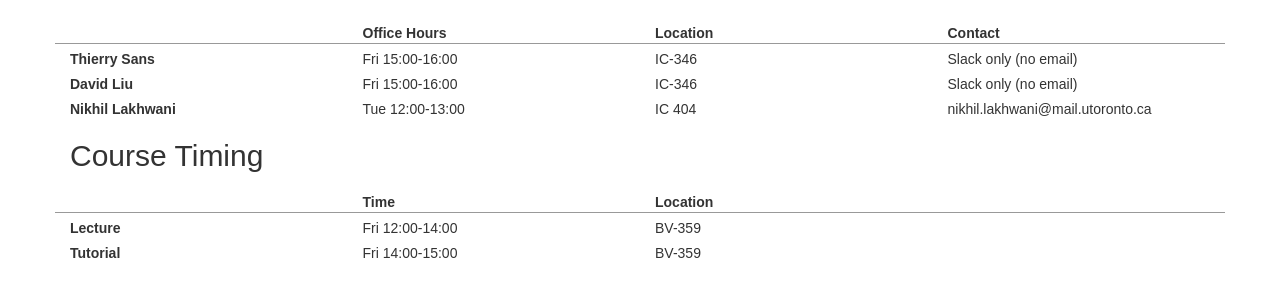
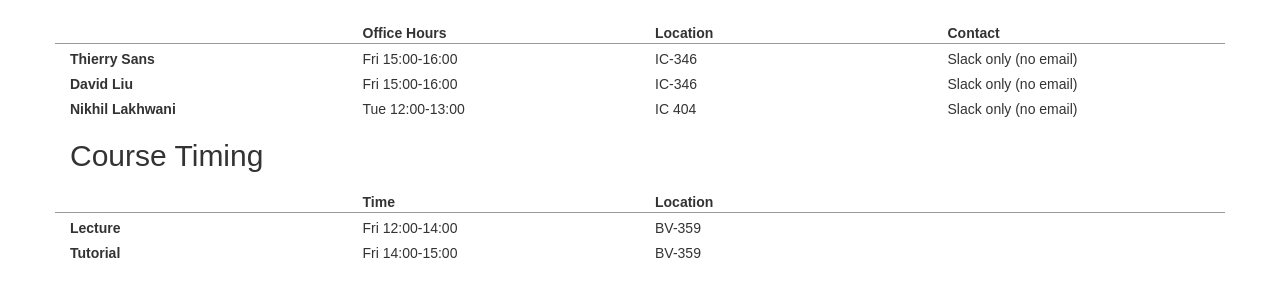
Before and after one commit to ThierrySans/CSCD71, a Jekyll site: the page built from index.md, in a window 1280 px wide and 900 px high, scrolled down 646 px. Shown: the part 159-445 px from the top of the window. Built offline with Jekyll 4.4.1, drawn with Linux system fonts in a browser that asks for light colours; nearby versions of some CDN libraries; library files that are not in the unit come from our copies; our own code applies the rules of GitHub Pages for plain Markdown files.

Commit message:
slack only

```diff
--- a/index.md
+++ b/index.md
@@ -34,7 +34,7 @@ We encourage you to post questions regarding course materials and projects on Sl
         <div class="hcolumn column3">{{a.name}}</div>
         <div class="column3">{{a.hours}}</div>
         <div class="column3">{{a.location}}</div>
-        <div class="column3">{{a.contact}}</div>
+        <div class="column3">Slack only (no email)</div>
     </div>
     {% endfor %}
 </div>
```
